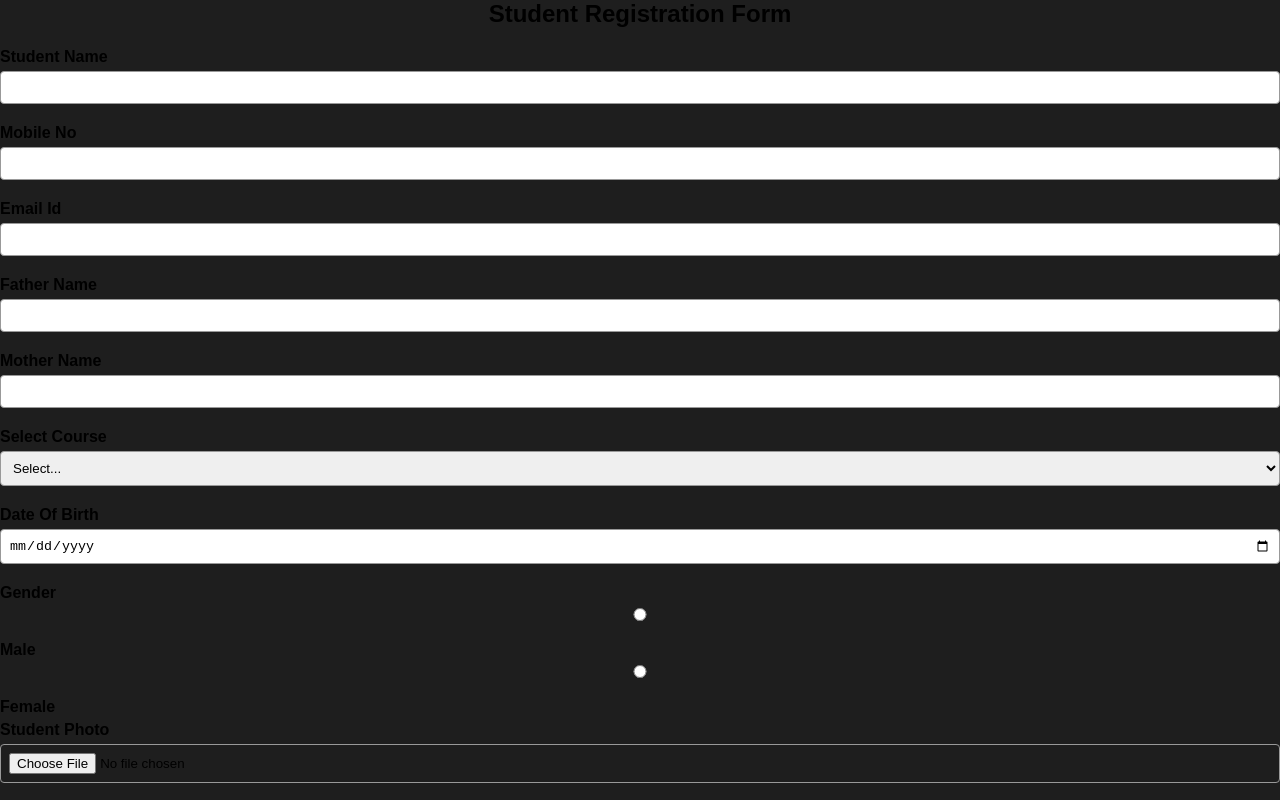
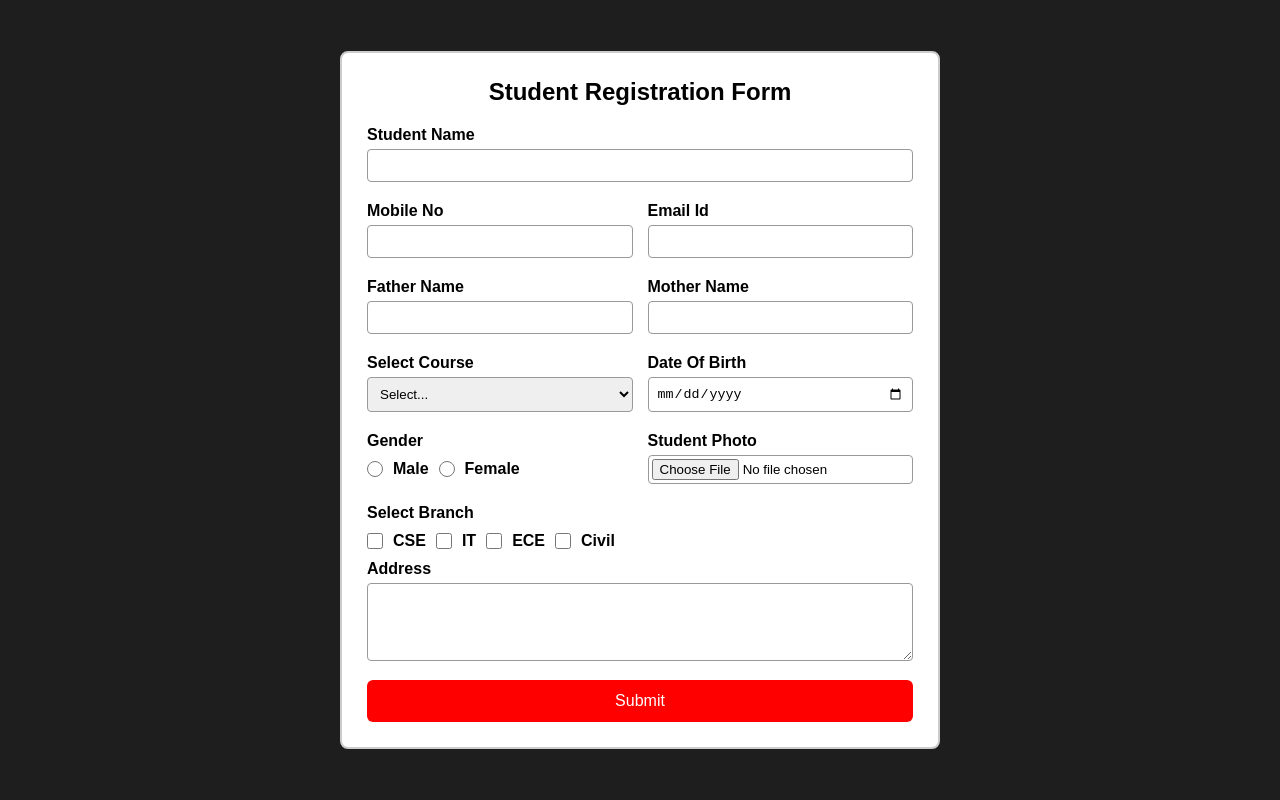
Before and after one commit to syed-muhammad-abdullah264/React-Assignments, a React (Create React App) app: page / in a window 1280 px wide. Shown: the top 800 px of the page. Built offline with nearby package versions, Linux system fonts and the light colour scheme.

Commit message:
some change

```diff
--- a/src/components/form/index.module.css
+++ b/src/components/form/index.css
@@ -7,6 +7,7 @@ body {
   display: flex;
   justify-content: center;
   align-items: center;
+  height: 100vh;
   padding: 30px 0;
 }
 
@@ -56,7 +57,8 @@ textarea {
   align-items: center;
 }
 
-.gender-group input, .branch-group input {
+.gender-group input,
+.branch-group input {
   margin-bottom: 0;
   width: 1rem;
   height: 1rem;
@@ -72,3 +74,7 @@ textarea {
   border-radius: 6px;
   cursor: pointer;
 }
+
+input[type="file"] {
+  padding: 3px;
+}
--- a/src/components/form/index.js
+++ b/src/components/form/index.js
@@ -1,5 +1,5 @@
 import React, { useState } from "react";
-import "./index.module.css";
+import "./index.css";
 
 function Form() {
   const [data, setData] = useState({
```
